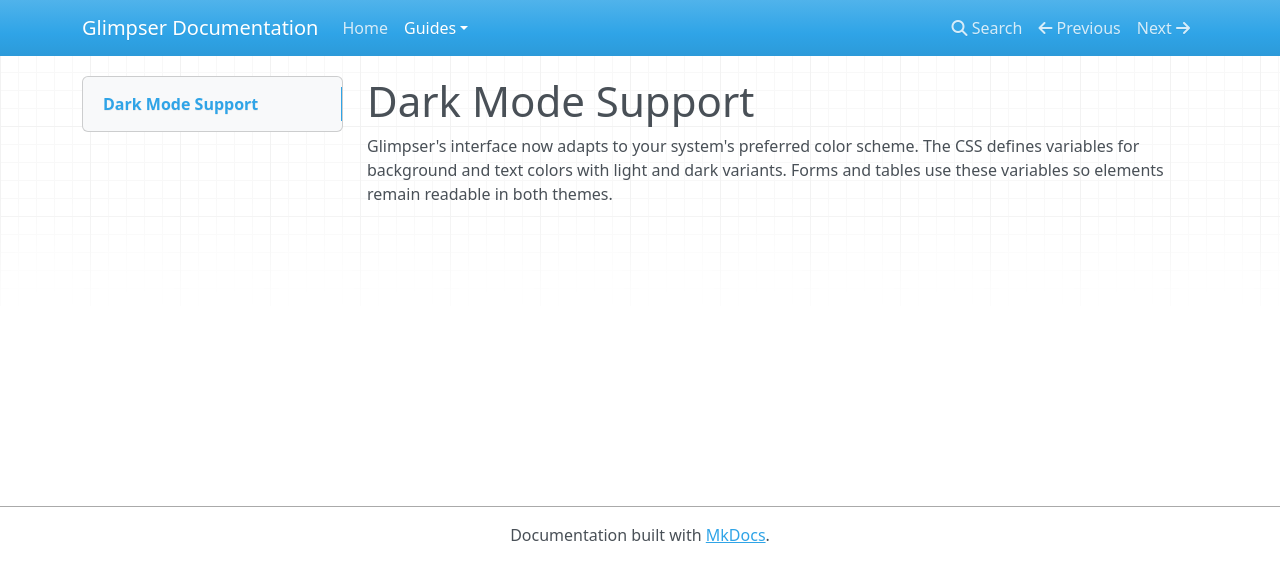
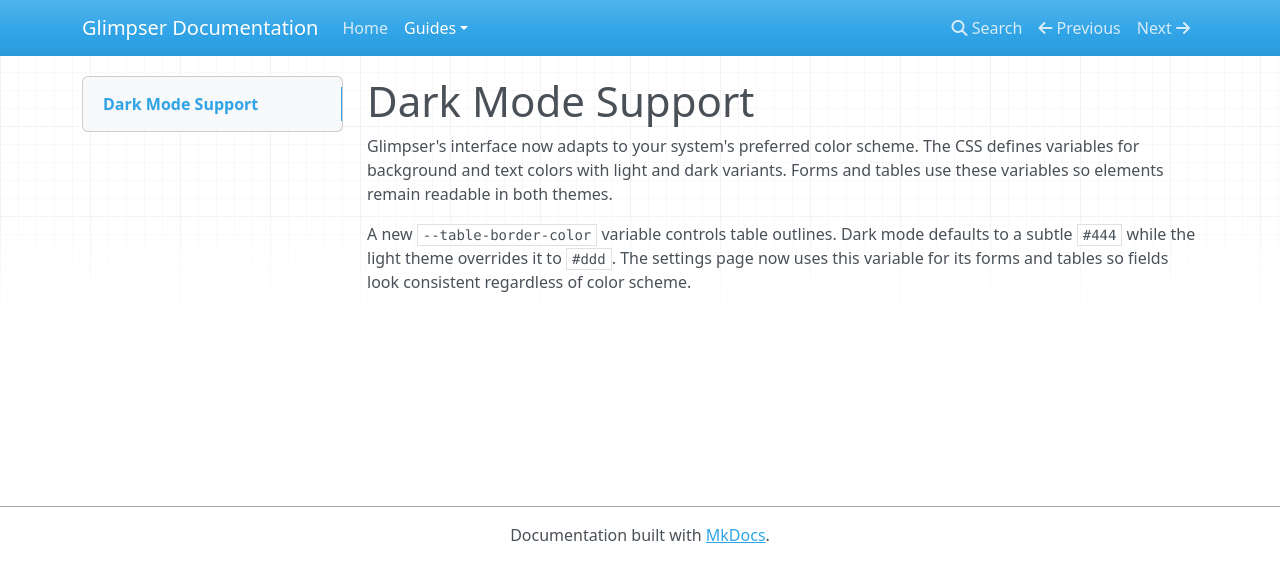
Before and after one commit to KristopherKubicki/glimpser, an MkDocs documentation site: the page built from docs/dark_mode.md, in a window 1280 px wide. Shown: the top 582 px of the page. Built offline with MkDocs 1.6.1, drawn with Linux system fonts in a browser that asks for light colours; nearby versions of some CDN libraries.

Commit message:
feat(ui): improve settings page styling

```diff
--- a/docs/dark_mode.md
+++ b/docs/dark_mode.md
@@ -4,3 +4,8 @@
 The CSS defines variables for background and text colors with light and dark
 variants. Forms and tables use these variables so elements remain readable in
 both themes.
+
+A new `--table-border-color` variable controls table outlines. Dark mode
+defaults to a subtle `#444` while the light theme overrides it to `#ddd`.
+The settings page now uses this variable for its forms and tables so fields
+look consistent regardless of color scheme.
```
Also changed, not shown: app/static/css/style.css (+45 -4 lines).
